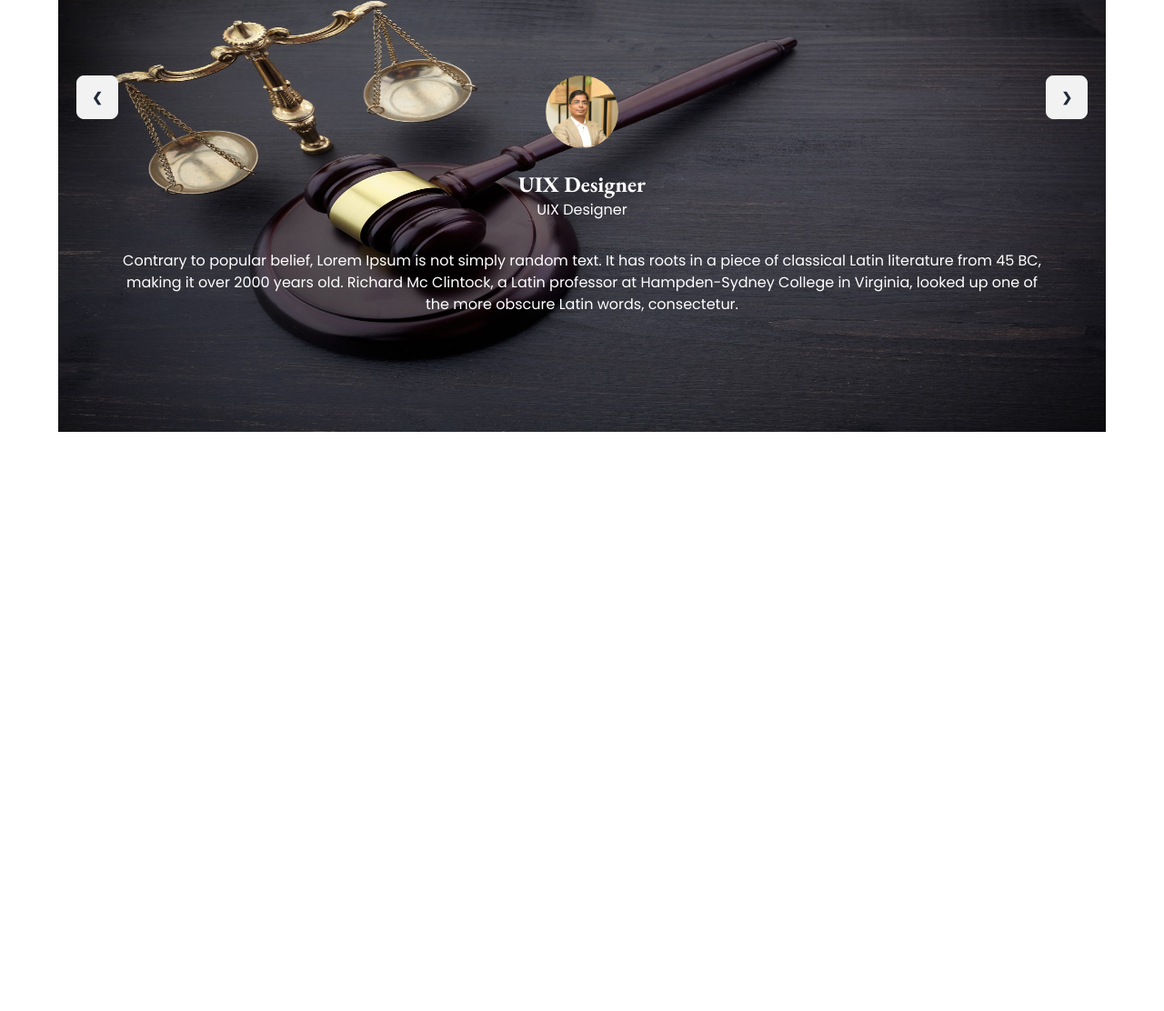
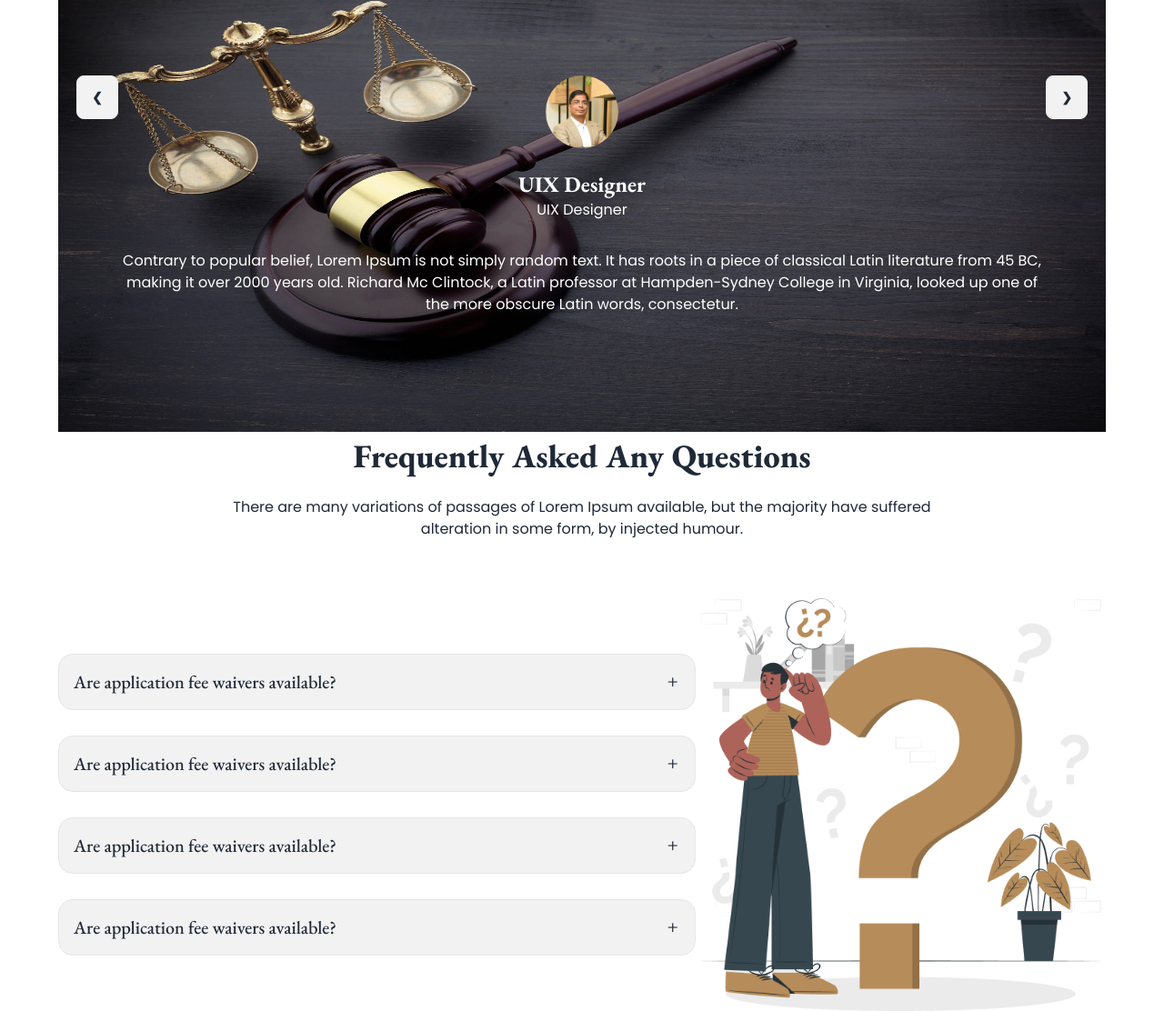
Before and after one commit to sabermahmud/legal-solution, a plain HTML site: page index.html in a window 1280 px wide. Shown: the part 2455-3567 px from the top of the page at 91% size. Before the commit the page ends 2937 px from the top, so only its background shows below. Drawn offline with nearby package versions, Linux system fonts and the light colour scheme.

Commit message:
freFrequently Asked section added

```diff
--- a/index.html
+++ b/index.html
@@ -286,6 +286,55 @@
             </div>
         </section>
 
+        <!-- Frequently Asked section -->
+        <section class="frequently-asked">
+            <h2 class="text-4xl font-extrabold text-center mb-6">
+                Frequently Asked Any Questions
+            </h2>
+            <p class="poppins max-w-3xl mx-auto mb-16 text-center">
+                There are many variations of passages of Lorem Ipsum available, but the majority have suffered alteration in some form, by injected humour.
+            </p>
+            <div class="flex flex-col md:flex-row items-center">
+                <div class="collapse-container">
+                    <div tabindex="0" class="collapse collapse-plus border border-base-300 bg-base-200 my-7">
+                        <div class="collapse-title text-xl font-medium">
+                            Are application fee waivers available?
+                        </div>
+                        <div class="collapse-content">
+                          <p>There are many variations of passages of Lorem Ipsum available, but the majority have suffered alteration in some form, by injected humour,.</p>
+                        </div>
+                      </div>
+                    <div tabindex="0" class="collapse collapse-plus border border-base-300 bg-base-200 my-7">
+                        <div class="collapse-title text-xl font-medium">
+                            Are application fee waivers available?
+                        </div>
+                        <div class="collapse-content">
+                          <p>There are many variations of passages of Lorem Ipsum available, but the majority have suffered alteration in some form, by injected humour,.</p>
+                        </div>
+                      </div>
+                    <div tabindex="0" class="collapse collapse-plus border border-base-300 bg-base-200 my-7">
+                        <div class="collapse-title text-xl font-medium">
+                            Are application fee waivers available?
+                        </div>
+                        <div class="collapse-content">
+                          <p>There are many variations of passages of Lorem Ipsum available, but the majority have suffered alteration in some form, by injected humour,.</p>
+                        </div>
+                      </div>
+                    <div tabindex="0" class="collapse collapse-plus border border-base-300 bg-base-200 my-7">
+                        <div class="collapse-title text-xl font-medium">
+                            Are application fee waivers available?
+                        </div>
+                        <div class="collapse-content">
+                          <p>There are many variations of passages of Lorem Ipsum available, but the majority have suffered alteration in some form, by injected humour,.</p>
+                        </div>
+                      </div>
+                </div>
+                <div class="question-img">
+                    <img src="./images/faq.png" alt="">
+                </div>
+            </div>
+        </section>
+
     </main>
     <!--/////////////////////////////////// main section ///////////////////////////////////-->
 
```
